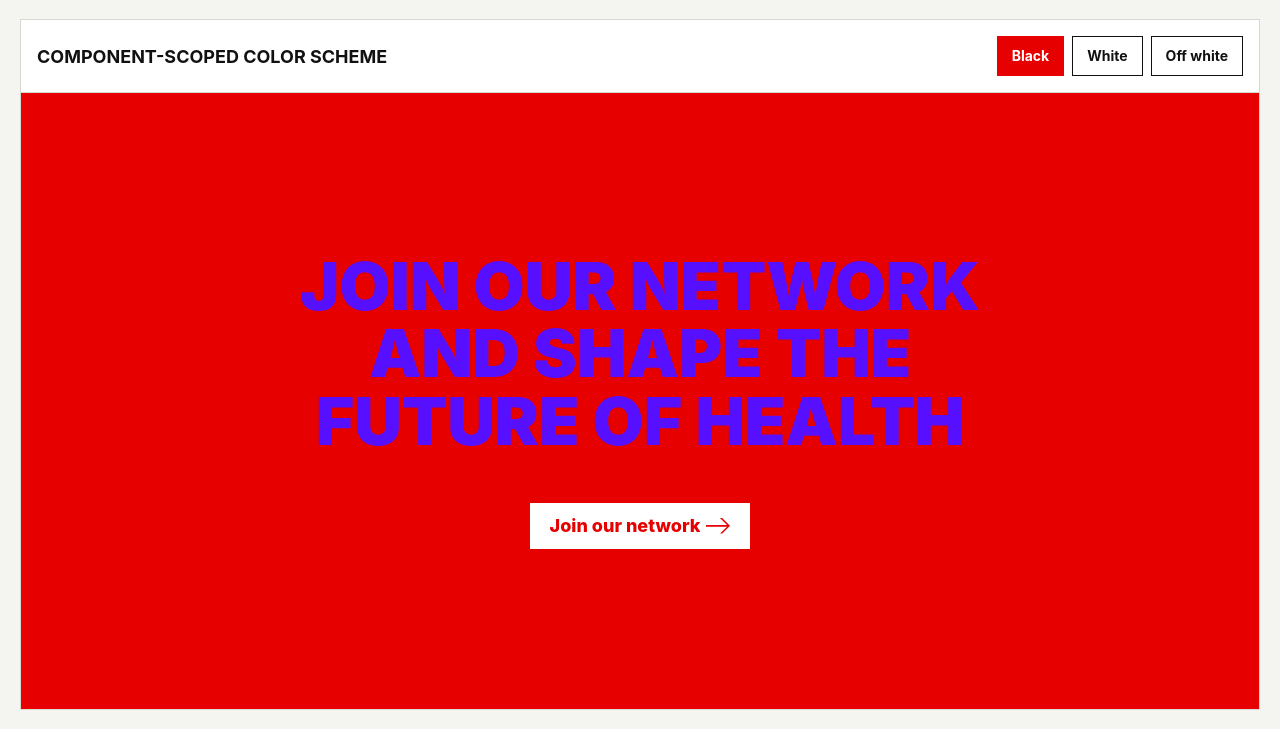
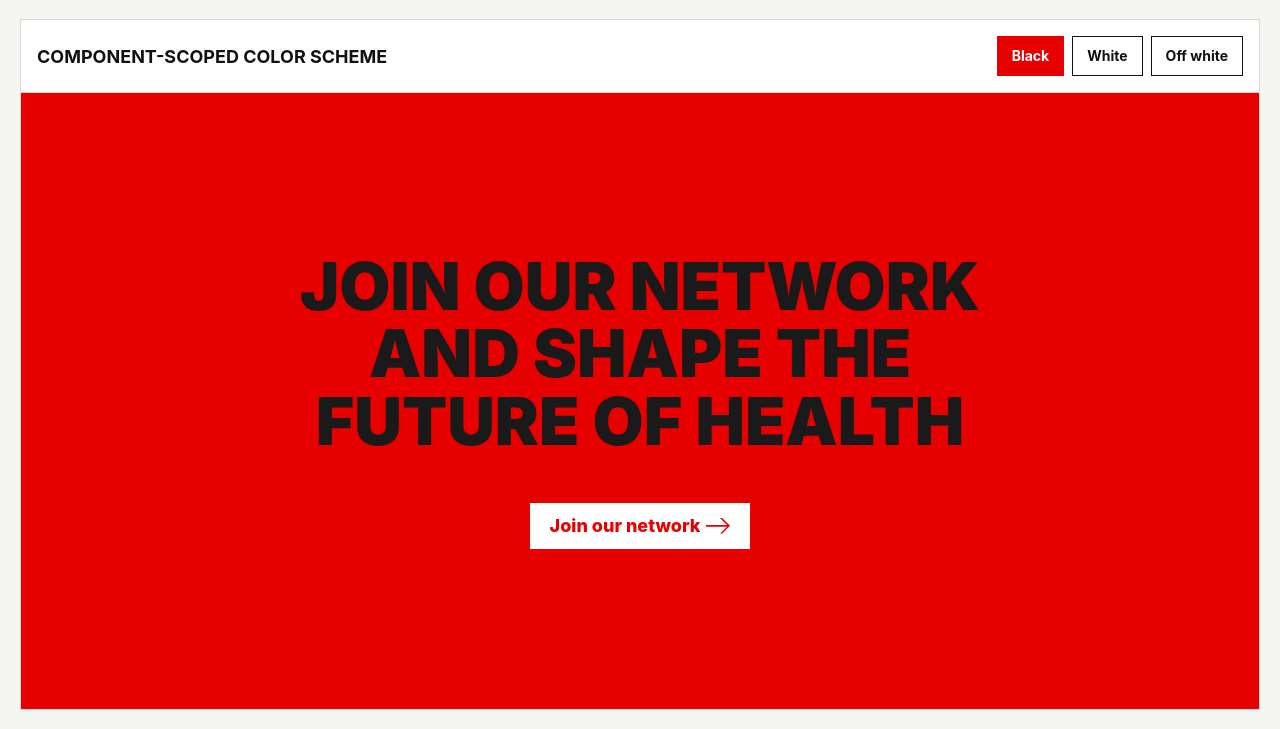
Before and after one commit to kimbaole-ekino/ekn-design-tokens-target, a plain HTML site: page src/health/index.html in a window 1280 px wide. Shown: the part 712-1441 px from the top of the page. Drawn offline with Linux system fonts and the light colour scheme.

Commit message:
Update havas-network-websites design token artifacts

```diff
--- /dev/null
+++ b/src/styles/tokens/css/havas-network-websites.havas.tokens.css
@@ -0,0 +1,5 @@
+/* Do not edit directly, this file was auto-generated. */
+
+:root {
+
+}
--- a/src/styles/tokens/css/havas-network-websites.health-black.tokens.css
+++ b/src/styles/tokens/css/havas-network-websites.health-black.tokens.css
@@ -1,7 +1,10 @@
 /* Do not edit directly, this file was auto-generated. */
 
 :root {
-  --color-content-primary: #570fff;
+  --sizing-primary: 16px;
+  --border-primary: 1px dashed var(--global-color-black);
   --color-background-primary: var(--global-color-red-havas);
+  --color-content-primary: var(--global-color-grey-soft-black);
   --color-content-sub-title: var(--global-color-white);
+  --spacing-primary: var(--sizing-primary);
 }
--- a/src/styles/tokens/css/havas-network-websites.tokens.css
+++ b/src/styles/tokens/css/havas-network-websites.tokens.css
@@ -16,9 +16,12 @@
 
 :root[data-color-scheme="health-black"],
 [data-color-scheme="health-black"] {
-  --color-content-primary: #570fff;
+  --sizing-primary: 16px;
+  --border-primary: 1px dashed var(--global-color-black);
   --color-background-primary: var(--global-color-red-havas);
+  --color-content-primary: var(--global-color-grey-soft-black);
   --color-content-sub-title: var(--global-color-white);
+  --spacing-primary: var(--sizing-primary);
 }
 
 :root[data-color-scheme="creative-black"],
@@ -55,3 +58,8 @@
   --color-content-primary: var(--global-color-black);
   --color-content-sub-title: var(--global-color-grey-over-white);
 }
+
+:root[data-color-scheme="havas"],
+[data-color-scheme="havas"] {
+
+}
```
